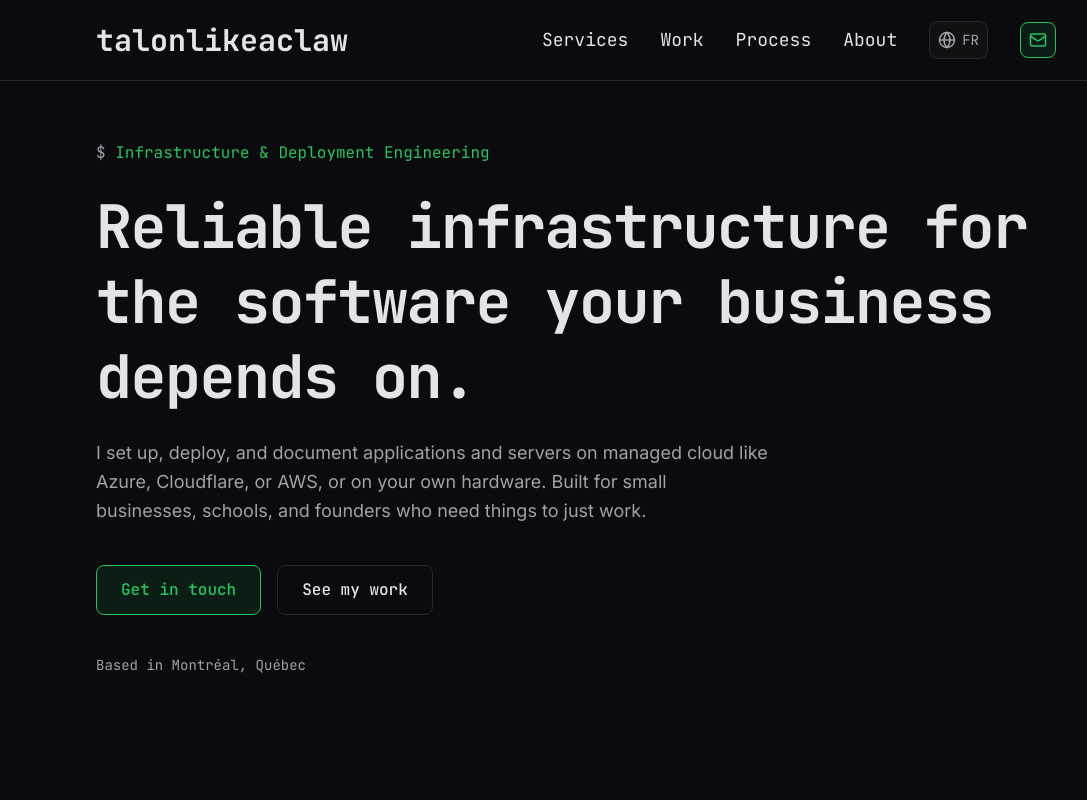
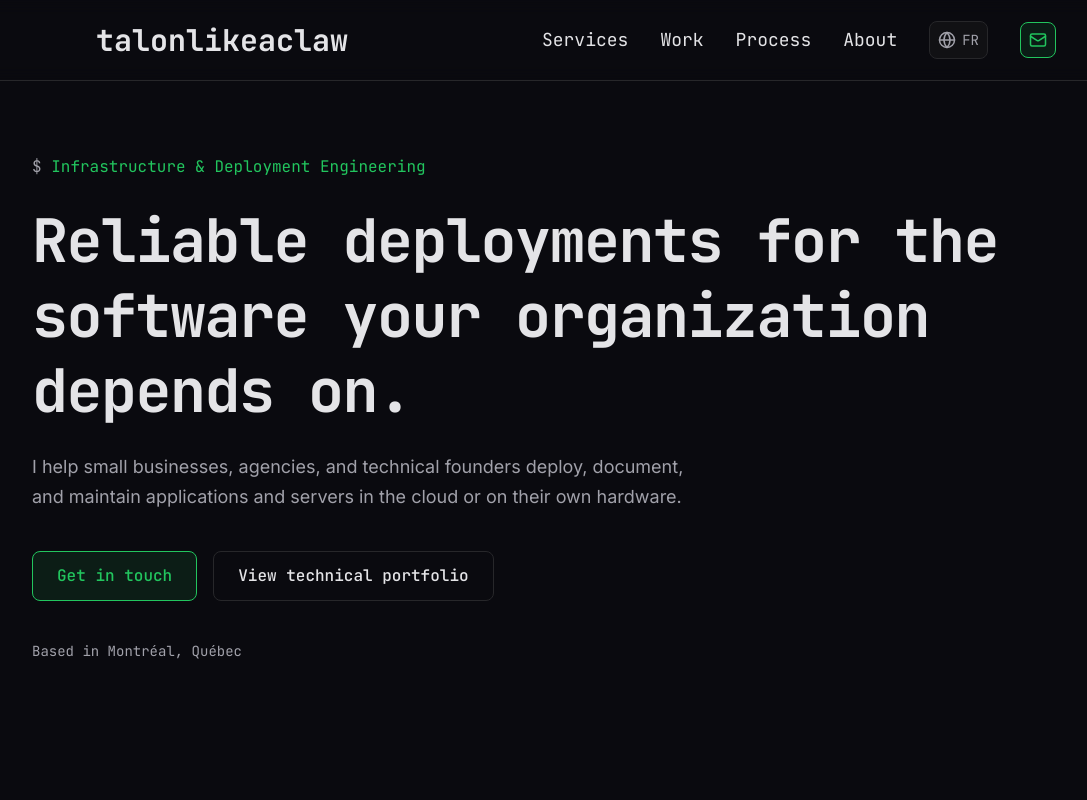
Before and after one commit to talonlikeaclaw/talonlikeaclaw.com, a Next.js app: page /en in a window 1280 px wide. Shown: the top 800 px of the page, without its empty margins (64-1151 px from the left). Built offline with nearby package versions, Linux system fonts and the light colour scheme.

Commit message:
refactor(messages): reword messages and update hero link to use locale

```diff
--- a/messages/en.json
+++ b/messages/en.json
@@ -1,27 +1,35 @@
 {
   "metadata": {
     "title": "Talon Dunbar | Infrastructure & Deployment Engineer",
-    "description": "Reliable, documented, reproducible deployments for small businesses, schools, and technical founders. Cloud or self-hosted.",
+    "description": "I help small organizations deploy and maintain reliable, well-documented applications and infrastructure, in the cloud or on their own hardware.",
     "openGraph": {
       "title": "Talon Dunbar | Infrastructure & Deployment Engineer",
-      "description": "Reliable, documented, reproducible deployments. Cloud or self-hosted."
+      "description": "I help small organizations deploy and maintain reliable, well-documented infrastructure. Cloud or self-hosted."
     },
     "twitter": {
       "title": "Talon Dunbar | Infrastructure & Deployment Engineer",
-      "description": "Reliable, documented, reproducible deployments. Cloud or self-hosted."
+      "description": "I help small organizations deploy and maintain reliable, well-documented infrastructure. Cloud or self-hosted."
     }
   },
   "hero": {
     "eyebrow": "Infrastructure & Deployment Engineering",
-    "headline": "Reliable infrastructure for the software your business depends on.",
-    "subtext": "I set up, deploy, and document applications and servers on managed cloud like Azure, Cloudflare, or AWS, or on your own hardware. Built for small businesses, schools, and founders who need things to just work.",
+    "headline": "Reliable deployments for the software your organization depends on.",
+    "subtext": "I help small businesses, agencies, and technical founders deploy, document, and maintain applications and servers in the cloud or on their own hardware.",
     "ctaPrimary": "Get in touch",
-    "ctaSecondary": "See my work",
+    "ctaSecondary": "View technical portfolio",
     "location": "Based in Montréal, Québec"
   },
   "trust": {
     "cloudLabel": "Cloud",
     "selfHostedLabel": "Self-hosted"
+  },
+  "services": {
+    "title": "Services",
+    "subtitle": "How I can help you ship and stay running."
+  },
+  "who": {
+    "title": "Who I Work With",
+    "subtitle": "Organizations that benefit most from this kind of work."
   },
   "nav": {
     "services": "Services",
--- a/messages/fr.json
+++ b/messages/fr.json
@@ -1,27 +1,35 @@
 {
   "metadata": {
     "title": "Talon Dunbar | Ingénieur en Infrastructure et Déploiement",
-    "description": "Déploiements fiables, documentés et reproductibles pour les PME, les écoles et les fondateurs techniques. Cloud ou auto-hébergé.",
+    "description": "J'aide les petites organisations à déployer et maintenir des applications et une infrastructure fiables et bien documentées, dans le cloud ou sur leur propre matériel.",
     "openGraph": {
       "title": "Talon Dunbar | Ingénieur en Infrastructure et Déploiement",
-      "description": "Déploiements fiables, documentés et reproductibles. Cloud ou auto-hébergé."
+      "description": "J'aide les petites organisations à déployer et maintenir une infrastructure fiable et bien documentée. Cloud ou auto-hébergé."
     },
     "twitter": {
       "title": "Talon Dunbar | Ingénieur en Infrastructure et Déploiement",
-      "description": "Déploiements fiables, documentés et reproductibles. Cloud ou auto-hébergé."
+      "description": "J'aide les petites organisations à déployer et maintenir une infrastructure fiable et bien documentée. Cloud ou auto-hébergé."
     }
   },
   "hero": {
-    "eyebrow": "Ingénierie d''infrastructure et de déploiement",
-    "headline": "Une infrastructure fiable pour les logiciels dont votre entreprise dépend.",
-    "subtext": "J''installe, déploie et documente des applications et des serveurs sur le cloud géré comme Azure, Cloudflare ou AWS, ou sur votre propre matériel. Conçu pour les PME, les écoles et les fondateurs qui ont besoin que les choses fonctionnent.",
+    "eyebrow": "Ingénierie d'infrastructure et de déploiement",
+    "headline": "Des déploiements fiables pour les logiciels dont votre organisation dépend.",
+    "subtext": "J'aide les petites entreprises, les agences et les fondateurs techniques à déployer, documenter et maintenir des applications et des serveurs dans le cloud ou sur leur propre matériel.",
     "ctaPrimary": "Me contacter",
-    "ctaSecondary": "Voir mes réalisations",
+    "ctaSecondary": "Voir le portfolio technique",
     "location": "Basé à Montréal, Québec"
   },
   "trust": {
     "cloudLabel": "Cloud",
     "selfHostedLabel": "Auto-hébergé"
+  },
+  "services": {
+    "title": "Services",
+    "subtitle": "Comment je peux vous aider à livrer et rester en ligne."
+  },
+  "who": {
+    "title": "Avec qui je travaille",
+    "subtitle": "Les organisations qui bénéficient le plus de ce type de travail."
   },
   "nav": {
     "services": "Services",
--- a/src/components/sections/Hero.tsx
+++ b/src/components/sections/Hero.tsx
@@ -1,12 +1,14 @@
-import { useTranslations } from "next-intl";
+import { useTranslations, useLocale } from "next-intl";
 import Container from "@/components/ui/Container";
+import type { Locale } from "@/i18n/routing";
 
 export default function Hero() {
   const t = useTranslations("hero");
+  const locale = useLocale() as Locale;
 
   return (
     <section className="relative flex min-h-screen items-center pt-20 pb-16">
-      <Container>
+      <Container className="max-w-6xl">
         <div>
           <p className="font-mono text-sm text-accent sm:text-base">
             <span className="text-muted">$</span> {t("eyebrow")}
@@ -25,7 +27,9 @@ export default function Hero() {
               {t("ctaPrimary")}
             </a>
             <a
-              href="#work"
+              href={`https://portfolio.talonlikeaclaw.com/${locale}/`}
+              target="_blank"
+              rel="noopener noreferrer"
               className="rounded-lg border border-border bg-background/40 px-6 py-3 text-center font-mono font-medium text-text transition-all hover:border-accent hover:text-accent focus-visible:outline-2 focus-visible:outline-accent focus-visible:outline-offset-2"
             >
               {t("ctaSecondary")}
```
